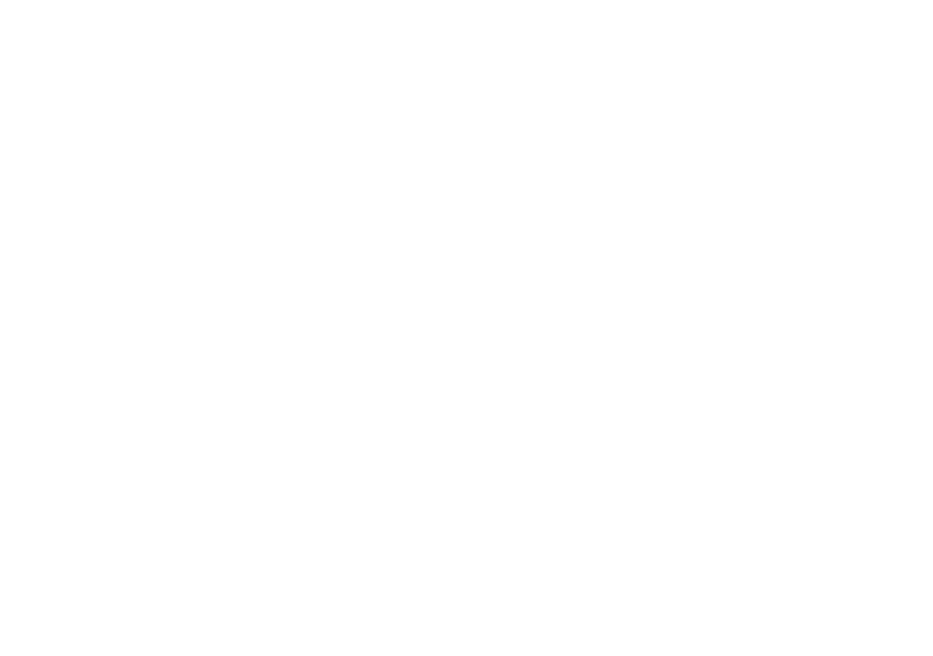
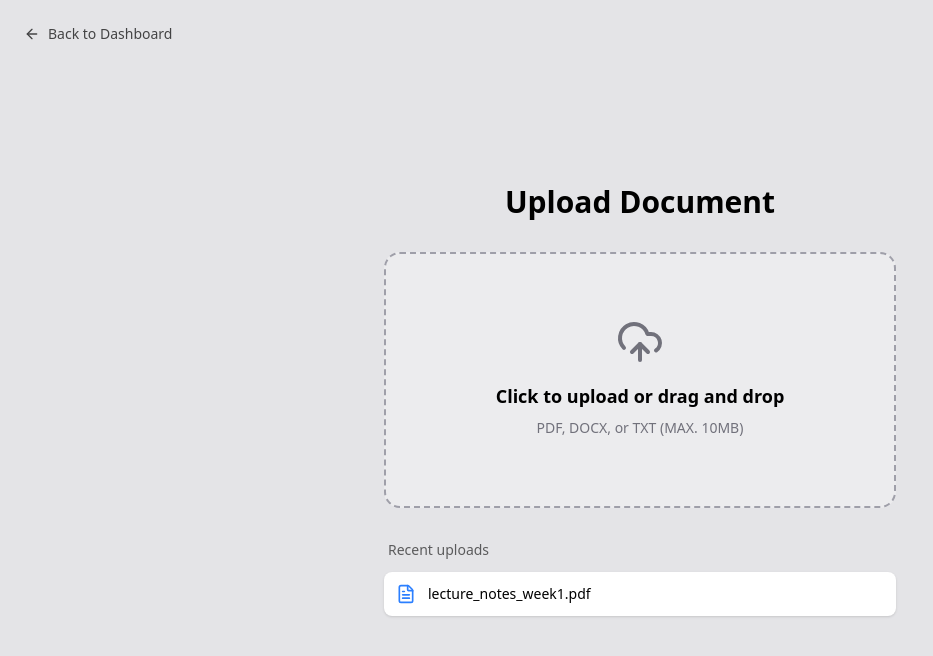
Before and after one commit to Rbt-Ghost/SummarySphere-Frontend, a React (Vite) app: page /upload in a window 1280 px wide. Before the commit this address had no page. Shown: the top 656 px of the page, without its empty margins (0-933 px from the left). Built offline with nearby package versions, Linux system fonts and the light colour scheme.

Commit message:
Add Upload page and update Dashboard with navigation to Upload

```diff
--- a/src/App.tsx
+++ b/src/App.tsx
@@ -4,12 +4,14 @@ import './index.css'
 import LoadingPage from "./pages/Loading.tsx";
 
 const Dashboard = lazy(() => import("./pages/Dashboard.tsx"));
+const Upload = lazy(() => import("./pages/Upload.tsx"));
 
 export default function App() {
   return (
     <Suspense fallback={<LoadingPage />}>
       <Routes>
         <Route path="/" element={<Dashboard />} />
+        <Route path="/upload" element={<Upload />} />
       </Routes>
     </Suspense>
   );
--- a/src/pages/Dashboard.tsx
+++ b/src/pages/Dashboard.tsx
@@ -44,7 +44,12 @@ export default function Dashboard() {
         Summary Sphere
       </motion.h1>
 
-      <CTAButton dark={dark}>Let's get started</CTAButton>
+      <CTAButton
+        dark={dark}
+        onClick={() => window.location.href = "/upload"}
+      >
+        Let's get started
+      </CTAButton>
 
       <motion.div
         initial={{ opacity: 0 }}
--- a/src/pages/Upload.tsx
+++ b/src/pages/Upload.tsx
@@ -0,0 +1,113 @@
+import { useState, useEffect } from "react";
+import { motion } from "framer-motion";
+import { UploadCloud, FileText, ArrowLeft } from "lucide-react";
+import { useNavigate } from "react-router-dom";
+
+export default function Upload() {
+
+  const [dark] = useState(() => {
+    if (typeof window !== "undefined") {
+      try {
+        const savedMode = localStorage.getItem("darkMode");
+        if (savedMode !== null) return JSON.parse(savedMode);
+        return window.matchMedia && window.matchMedia("(prefers-color-scheme: dark)").matches;
+      } catch {
+        return true;
+      }
+    }
+    return true;
+  });
+
+  useEffect(() => {
+    try {
+      if (dark) document.documentElement.classList.add("dark");
+      else document.documentElement.classList.remove("dark");
+    } catch {
+      /* ignore */
+    }
+  }, [dark]);
+
+  const navigate = useNavigate();
+  const [isDragging, setIsDragging] = useState(false);
+
+  const handleDragOver = (e: React.DragEvent) => {
+    e.preventDefault();
+    setIsDragging(true);
+  };
+
+  const handleDragLeave = () => {
+    setIsDragging(false);
+  };
+
+  const handleDrop = (e: React.DragEvent) => {
+    e.preventDefault();
+    setIsDragging(false);
+    // Handle your file upload logic here
+    console.log(e.dataTransfer.files);
+  };
+
+  return (
+    <div
+      className={
+        dark
+          ? "min-h-screen bg-slate-900 text-white flex flex-col items-center justify-center px-6"
+          : "min-h-screen bg-zinc-200 text-black flex flex-col items-center justify-center px-6"
+      }
+    >
+      {/* Back Button */}
+      <button
+        onClick={() => navigate("/")}
+        className="absolute top-6 left-6 flex items-center gap-2 text-sm font-medium opacity-70 hover:opacity-100 transition-opacity"
+      >
+        <ArrowLeft className="w-4 h-4" />
+        Back to Dashboard
+      </button>
+
+      <motion.div
+        initial={{ opacity: 0, scale: 0.95 }}
+        animate={{ opacity: 1, scale: 1 }}
+        transition={{ duration: 0.5 }}
+        className="w-full max-w-lg"
+      >
+        <h2 className="text-3xl font-bold text-center mb-8">Upload Document</h2>
+
+        <div
+          onDragOver={handleDragOver}
+          onDragLeave={handleDragLeave}
+          onDrop={handleDrop}
+          className={`
+            relative flex flex-col items-center justify-center w-full h-64 rounded-2xl border-2 border-dashed transition-all cursor-pointer
+            ${
+              dark
+                ? "border-slate-700 bg-slate-800/50 hover:bg-slate-800 hover:border-slate-500"
+                : "border-zinc-400 bg-zinc-100/50 hover:bg-zinc-100 hover:border-zinc-600"
+            }
+            ${isDragging ? "scale-[1.02] border-blue-500 bg-blue-500/10" : ""}
+          `}
+        >
+          <div className="flex flex-col items-center justify-center pt-5 pb-6 text-center px-4">
+            <UploadCloud
+              className={`w-12 h-12 mb-4 ${dark ? "text-slate-400" : "text-zinc-500"}`}
+            />
+            <p className="mb-2 text-lg font-semibold">
+              <span className="font-bold">Click to upload</span> or drag and drop
+            </p>
+            <p className={`text-sm ${dark ? "text-slate-400" : "text-zinc-500"}`}>
+              PDF, DOCX, or TXT (MAX. 10MB)
+            </p>
+          </div>
+          <input id="dropzone-file" type="file" className="hidden" />
+        </div>
+
+        {/* Example of a recently uploaded file list */}
+        <div className="mt-8 space-y-3">
+            <p className="text-sm font-medium opacity-60 ml-1">Recent uploads</p>
+            <div className={`flex items-center p-3 rounded-lg ${dark ? 'bg-slate-800' : 'bg-white shadow-sm'}`}>
+                <FileText className="w-5 h-5 mr-3 text-blue-500" />
+                <span className="text-sm">lecture_notes_week1.pdf</span>
+            </div>
+        </div>
+      </motion.div>
+    </div>
+  );
+}
```
